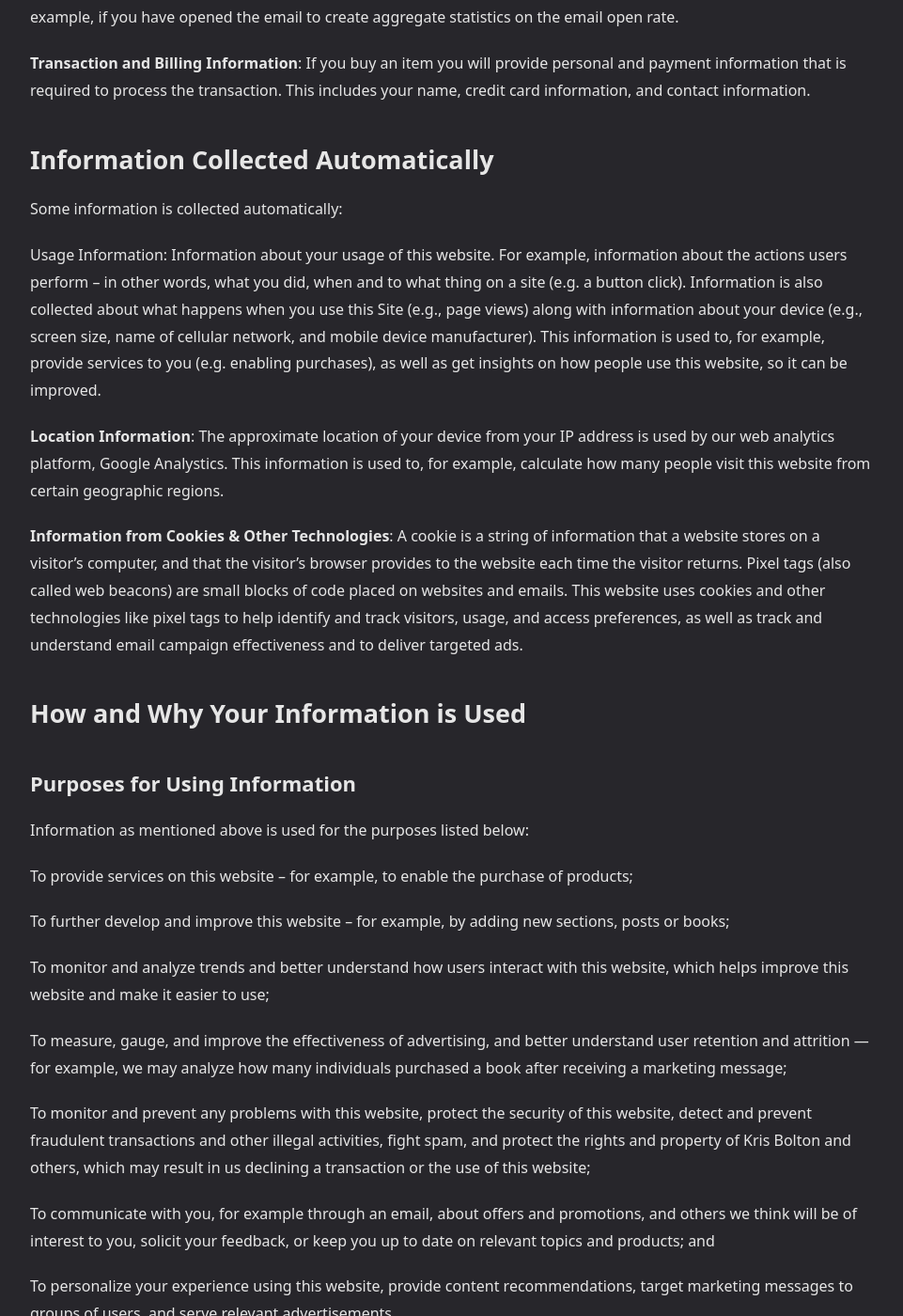
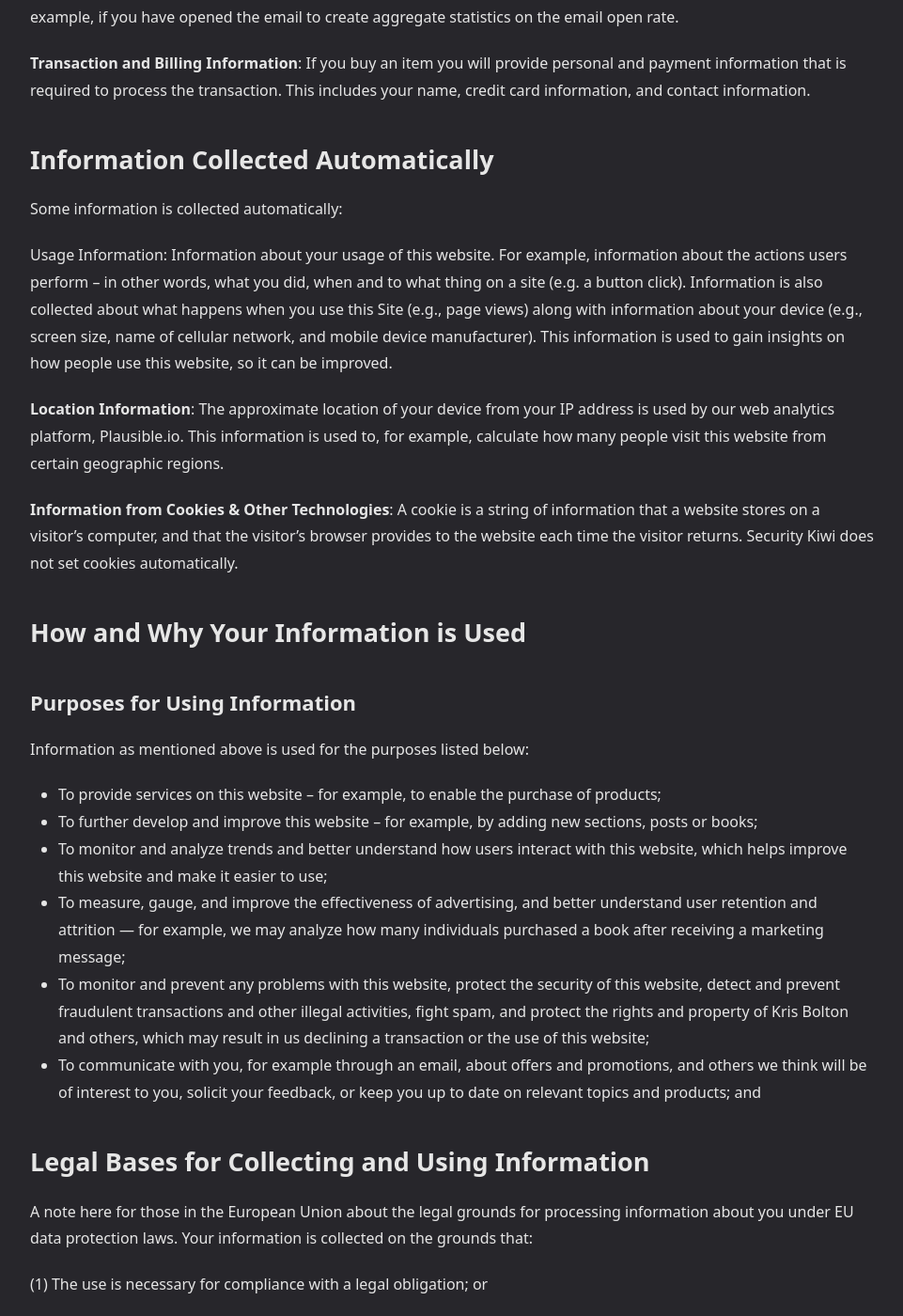
Before and after one commit to securitykiwi/securitykiwi.github.io, a Jekyll site: the page built from privacy-policy.md, in a window 1280 px wide and 1400 px high, scrolled down 807 px. Shown: the whole window at 94% size, without its empty margins (158-1119 px from the left). Built offline with Jekyll 4.4.1, drawn with Linux system fonts in a browser that asks for light colours; nearby versions of some CDN libraries; some of the changed text lies outside the part shown.

Commit message:
privacy policy update
general improvements. Removed ref to google analytics (replaced with Plausible). Clarified things. Removed ref to ads.

```diff
--- a/privacy-policy.md
+++ b/privacy-policy.md
@@ -8,11 +8,13 @@
 This privacy policy describes information that is collected when you use this website. It is written in plain English, rather than legalise. "Site" refers to this website, www.security.kiwi.
 
 ## Information Collected
+
 We only collect information about you if we have a reason to do so. For example, to provide our Services, to communicate with you, or to make our Services better.
 
 We collect information in three ways: 1) if and when you provide information to us, 2) automatically through operating our Services, and 3) from outside sources. The following section discuss the information that we collect.
 
 ## Information You Provide Through Actions
+
 It’s probably no surprise that information is collected when you provide information. The amount and type of information depends on the context. Here are some examples:
 
 **Email Signup**: If you sign up for a newsletter you will share informaiton about yourself via the signup form, including your name and email address. Further information is collected when you interact with emails which are sent to you, for example, if you have opened the email to create aggregate statistics on the email open rate.
@@ -20,34 +22,29 @@
 **Transaction and Billing Information**: If you buy an item you will provide personal and payment information that is required to process the transaction. This includes your name, credit card information, and contact information.
 
 ## Information Collected Automatically
+
 Some information is collected automatically:
 
-Usage Information: Information about your usage of this website. For example, information about the actions users perform – in other words, what you did, when and to what thing on a site (e.g. a button click). Information is also collected about what happens when you use this Site (e.g., page views) along with information about your device (e.g., screen size, name of cellular network, and mobile device manufacturer). This information is used to, for example, provide services to you (e.g. enabling purchases), as well as get insights on how people use this website, so it can be improved.
+Usage Information: Information about your usage of this website. For example, information about the actions users perform – in other words, what you did, when and to what thing on a site (e.g. a button click). Information is also collected about what happens when you use this Site (e.g., page views) along with information about your device (e.g., screen size, name of cellular network, and mobile device manufacturer). This information is used to gain insights on how people use this website, so it can be improved.
 
-**Location Information**: The approximate location of your device from your IP address is used by our web analytics platform, Google Analystics. This information is used to, for example, calculate how many people visit this website from certain geographic regions.
+**Location Information**: The approximate location of your device from your IP address is used by our web analytics platform, Plausible.io. This information is used to, for example, calculate how many people visit this website from certain geographic regions.
 
-**Information from Cookies & Other Technologies**: A cookie is a string of information that a website stores on a visitor’s computer, and that the visitor’s browser provides to the website each time the visitor returns. Pixel tags (also called web beacons) are small blocks of code placed on websites and emails. This website uses cookies and other technologies like pixel tags to help identify and track visitors, usage, and access preferences, as well as track and understand email campaign effectiveness and to deliver targeted ads.
+**Information from Cookies & Other Technologies**: A cookie is a string of information that a website stores on a visitor’s computer, and that the visitor’s browser provides to the website each time the visitor returns. Security Kiwi does not set cookies automatically.
 
 ## How and Why Your Information is Used
 
 ### Purposes for Using Information
 Information as mentioned above is used for the purposes listed below:
 
-To provide services on this website – for example, to enable the purchase of products;
+* To provide services on this website – for example, to enable the purchase of products;
+* To further develop and improve this website – for example, by adding new sections, posts or books;
+* To monitor and analyze trends and better understand how users interact with this website, which helps improve this website and make it easier to use;
+* To measure, gauge, and improve the effectiveness of advertising, and better understand user retention and attrition — for example, we may analyze how many individuals purchased a book after receiving a marketing message;
+* To monitor and prevent any problems with this website, protect the security of this website, detect and prevent fraudulent transactions and other illegal activities, fight spam, and protect the rights and property of Kris Bolton and others, which may result in us declining a transaction or the use of this website;
+* To communicate with you, for example through an email, about offers and promotions, and others we think will be of interest to you, solicit your feedback, or keep you up to date on relevant topics and products; and
 
-To further develop and improve this website – for example, by adding new sections, posts or books;
+## Legal Bases for Collecting and Using Information
 
-To monitor and analyze trends and better understand how users interact with this website, which helps improve this website and make it easier to use;
-
-To measure, gauge, and improve the effectiveness of advertising, and better understand user retention and attrition — for example, we may analyze how many individuals purchased a book after receiving a marketing message;
-
-To monitor and prevent any problems with this website, protect the security of this website, detect and prevent fraudulent transactions and other illegal activities, fight spam, and protect the rights and property of Kris Bolton and others, which may result in us declining a transaction or the use of this website;
-
-To communicate with you, for example through an email, about offers and promotions, and others we think will be of interest to you, solicit your feedback, or keep you up to date on relevant topics and products; and
-
-To personalize your experience using this website, provide content recommendations, target marketing messages to groups of users, and serve relevant advertisements.
-
-Legal Bases for Collecting and Using Information
 A note here for those in the European Union about the legal grounds for processing information about you under EU data protection laws. Your information is collected on the grounds that:
 
 (1) The use is necessary for compliance with a legal obligation; or
@@ -61,11 +58,18 @@
 ## Sharing Information
 
 ### How We Share Information
+
 Information about you is shared in the limited circumstances outlined below:
 
 **Subsidiaries, Employees, and Independent Contractors**: Information about you may be disclosed to subsidiaries, employees, and individuals who are independent contractors that need to know the information in order to help provide services used on this wesbite or to process the information on our behalf.
 
-**Third Party Vendors**: Information about you may be shared with third party vendors who need to know information about you in order to provide their services used on this website. This group includes vendors that help us provide services to you (like payment providers that process your credit and debit card information, fraud prevention services that allow us to analyze fraudulent payment transactions), those that assist me with marketing efforts (e.g. by providing tools for identifying a specific marketing target group or improving marketing campaigns), those that help me understand and enhance this website (like analytics providers), and companies that make products available on our websites, who may need information about you in order to, for example, provide technical or other support services to you.
+**Third Party Vendors**: Information about you may be shared with third party vendors who need to know information about you in order to provide their services used on this website. This group includes vendors that help us provide services to you (like payment providers that process your credit and debit card information, fraud prevention services that allow us to analyze fraudulent payment transactions), those that assist me with marketing efforts (e.g. by providing tools for identifying a specific marketing target group or improving marketing campaigns) and those that help me understand and enhance this website (like analytics providers).
+
+Third part providers include:
+
+* Plausible Analytics, a GDPR-compliant analytics provider.
+* MailChimp, a email marketing platform.
+* Patreon, providing purchasing services and access to restricted content.
 
 **Legal Requests**: Information about you may be disclosed in response to a subpoena, court order, or other governmental request.
 
@@ -78,21 +82,20 @@
 **Aggregated or De-Identified Information**: Information that has been aggregated or reasonably de-identified, so that the information could not reasonably be used to identify you. For instance, aggregate statistics about the use of this website, or products sold on the site may be published or hashed version (De-Identified and non-human readable) of your email address could be shared to facilitate customized ad campaigns on other platforms.
 
 ## How Long We Keep Information
+
 Information about you is discarded when it is no longer needed for the purposes for which we collect and use it — which are described in the section above.
 
 ## Choices
+
 You have several choices available when it comes to information about you:
 
 **Opt-Out of Electronic Communications**: You may opt out of receiving promotional messages. Just follow the instructions in those messages.
 
-**Set Your Browser to Reject Cookies**: At this time, this website does not allow “do not track” signals due to its implementation. However, you can choose to set your browser to remove or reject browser cookies before using this websites, with the drawback that certain features of this website may not function properly without the aid of cookies.
+**Set Your Browser to Reject Cookies**: This website does not set cookies automatically. However, third party services used (e.g. email or patreon) do set cookies. You can choose to set your browser to remove or reject browser cookies before using these services, with the drawback that certain features may not function properly without the aid of cookies.
 
-**No Longer Use This Website**: While it is not the desired outcome, if you do not agree to the use of your information as described above, the best way to stop the use is to stop using this website.
+**Do not interact with services**: You may wish to not interact with services provided on this website. For example, signing up for email upates or accessing patreon.
 
 ## Other Things You Should Know
-
-### Ads and Analytics Services Provided by Others
-Ads appearing on this website may be delivered by advertising networks. Other parties may also provide analytics services. These ad networks and analytics providers may set tracking technologies (like cookies) to collect information about your use of our Services and across other websites and online services. These technologies allow these third parties to recognize your device to compile information about you or others who use your device. This information allows us and other companies to, among other things, analyze and track usage, determine the popularity of certain content, and deliver advertisements that may be more targeted to your interests. Please note this Privacy Policy only covers the collection of information by this website and does not cover the collection of information by any third party advertisers or analytics providers.
 
 ## Privacy Policy Changes
 This policy may change from time to time, prior notice is not required. Users are encouraged to frequently check this page for any changes.
```
Also changed, not shown: 1 other file.
